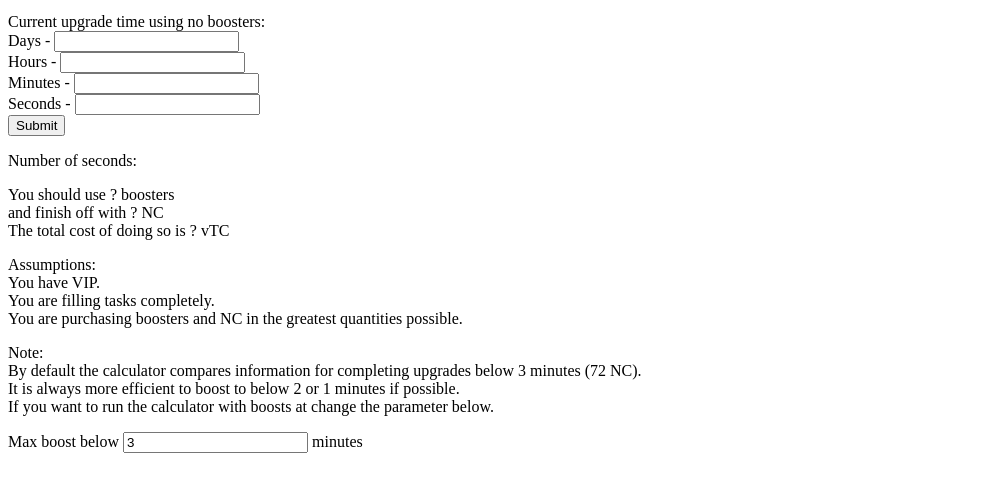
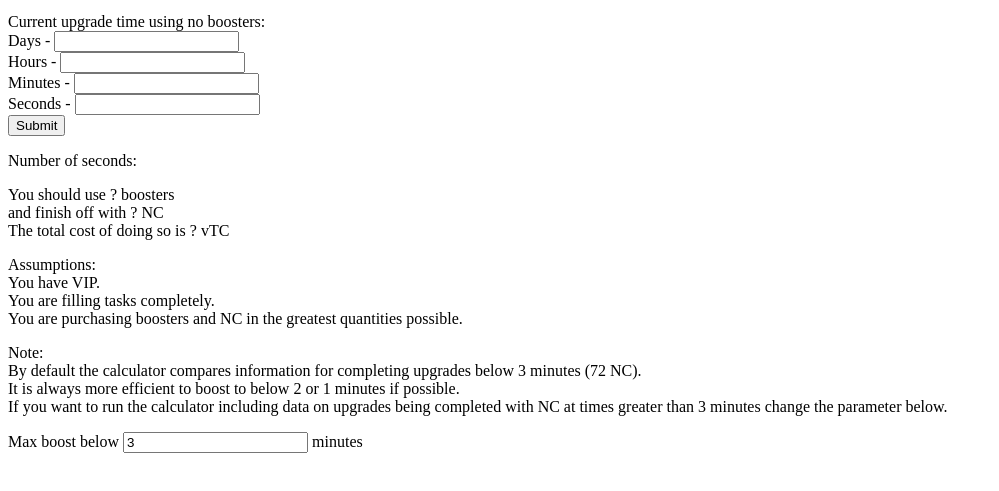
Before and after one commit to Silva60/silva60.github.io, a plain HTML site: page index.html in a window 1280 px wide. Shown: the part 101-592 px from the top of the page, without its empty margins (0-999 px from the left). Drawn offline with Linux system fonts and the light colour scheme.

Commit message:
Update index.html

```diff
--- a/index.html
+++ b/index.html
@@ -30,7 +30,8 @@
 <p>Note:<br>
 	By default the calculator compares information for completing upgrades below 3 minutes (72 NC).<br>
 	It is always more efficient to boost to below 2 or 1 minutes if possible.<br>
-	If you want to run the calculator with boosts at change the parameter below.</p>
+	If you want to run the calculator including data on upgrades being completed with NC at times greater
+	than 3 minutes change the parameter below.</p>
 
 <p>Max boost below <input type="number" id="maxBoostMinutes" value="3"> minutes</p>
 
```
